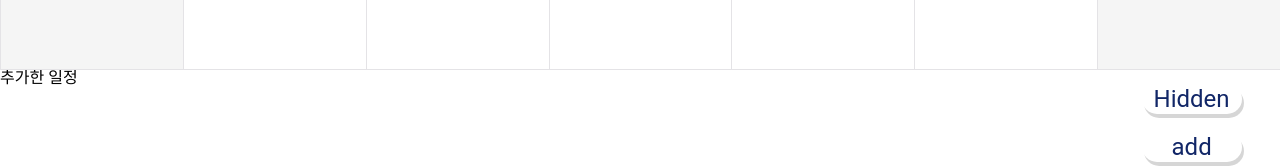
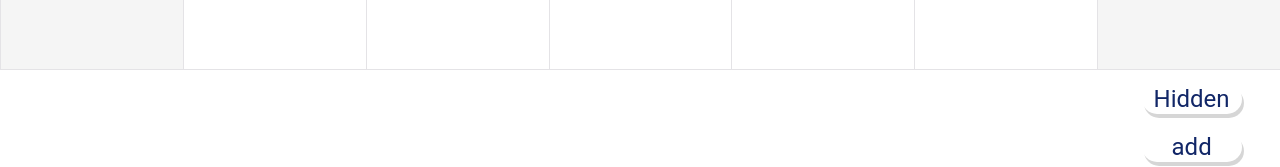
Before and after one commit to likelionknu/calendar-react-frontend, a React (Create React App) app: page / in a window 1280 px wide. Shown: the part 582-749 px from the top of the page. Built offline with nearby package versions, Linux system fonts and the light colour scheme.

Commit message:
Update 3 files

```diff
--- a/src/App.js
+++ b/src/App.js
@@ -120,15 +120,16 @@ const Main = () => {
           />
         )}
       </div>
-      <h1>추가한 일정</h1>
+      {/* <h1>추가한 일정</h1>
       {todos.map((todo, index) => {
         return (
           <div>
             [title : {todo.title}], [date.getDate() : {todo.date.getDate()}],
-            [date.getHours() : {todo.date.getHours()}]
+            [date.getHours() : {todo.date.getHours()}], [todo.done :
+            {todo.done.toString()}]
           </div>
         );
-      })}
+      })} */}
     </div>
   );
 };
--- a/src/components/Dates.js
+++ b/src/components/Dates.js
@@ -46,16 +46,20 @@ const Dates = (props) => {
         >
           <TodayCSS findToday={findToday}>{elm}</TodayCSS>일
         </DateNum>
-        <div className="todoList" style={{ textAlign: 'left', fontSize: '15px', color: 'black'}}>
+        <div
+          className="todoList"
+          style={{ textAlign: 'left', fontSize: '15px', color: 'black' }}
+        >
           {todos
             .filter(
               (todo) =>
                 todo.date.getFullYear() === year &&
                 todo.date.getMonth() + 1 === month &&
                 todo.date.getDate() === elm &&
-                todo.done === isAllView,
+                (isAllView || (!isAllView && todo.done === true)),
             )
-            .slice(0,5).map((todo) => {
+            .slice(0, 5)
+            .map((todo) => {
               return (
                 <TodoComponent
                   key={todo.id}
```
Also changed, not shown: 1 other file (tests, documents, lock files or other folders).
